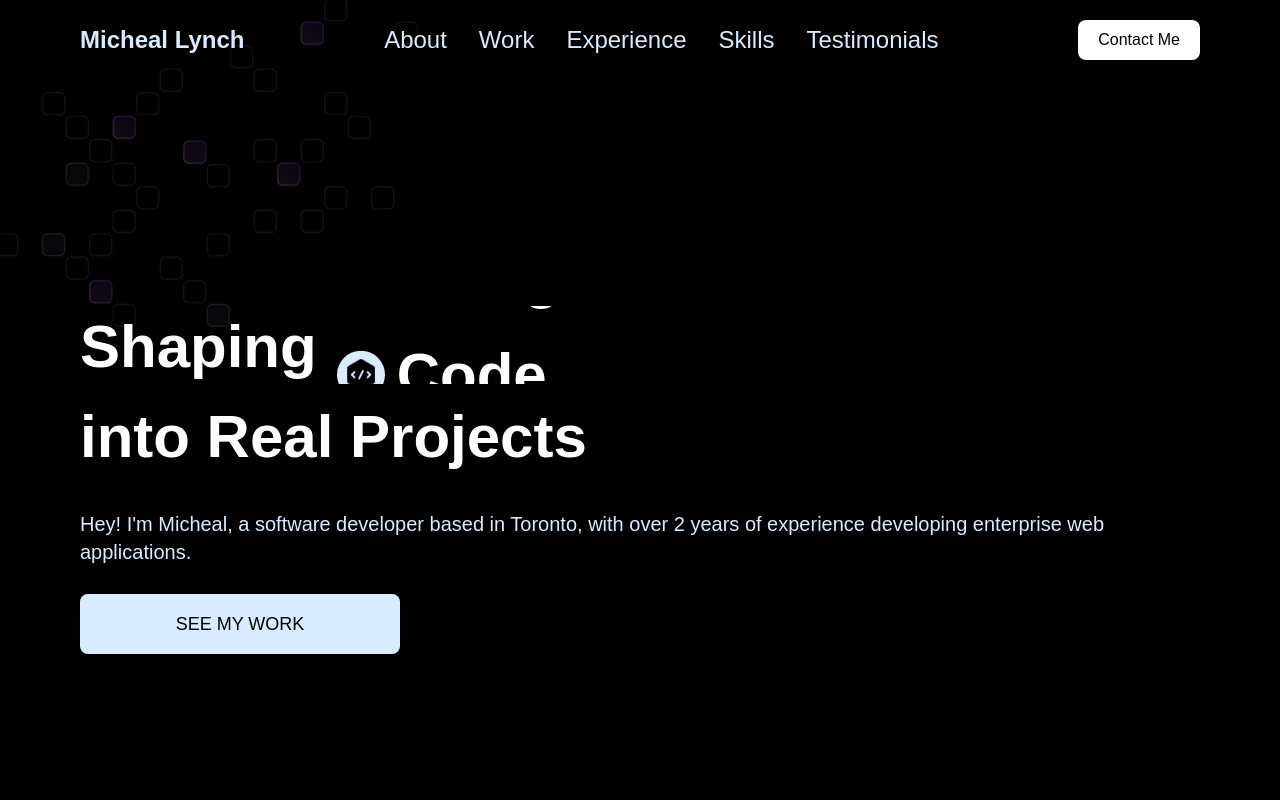
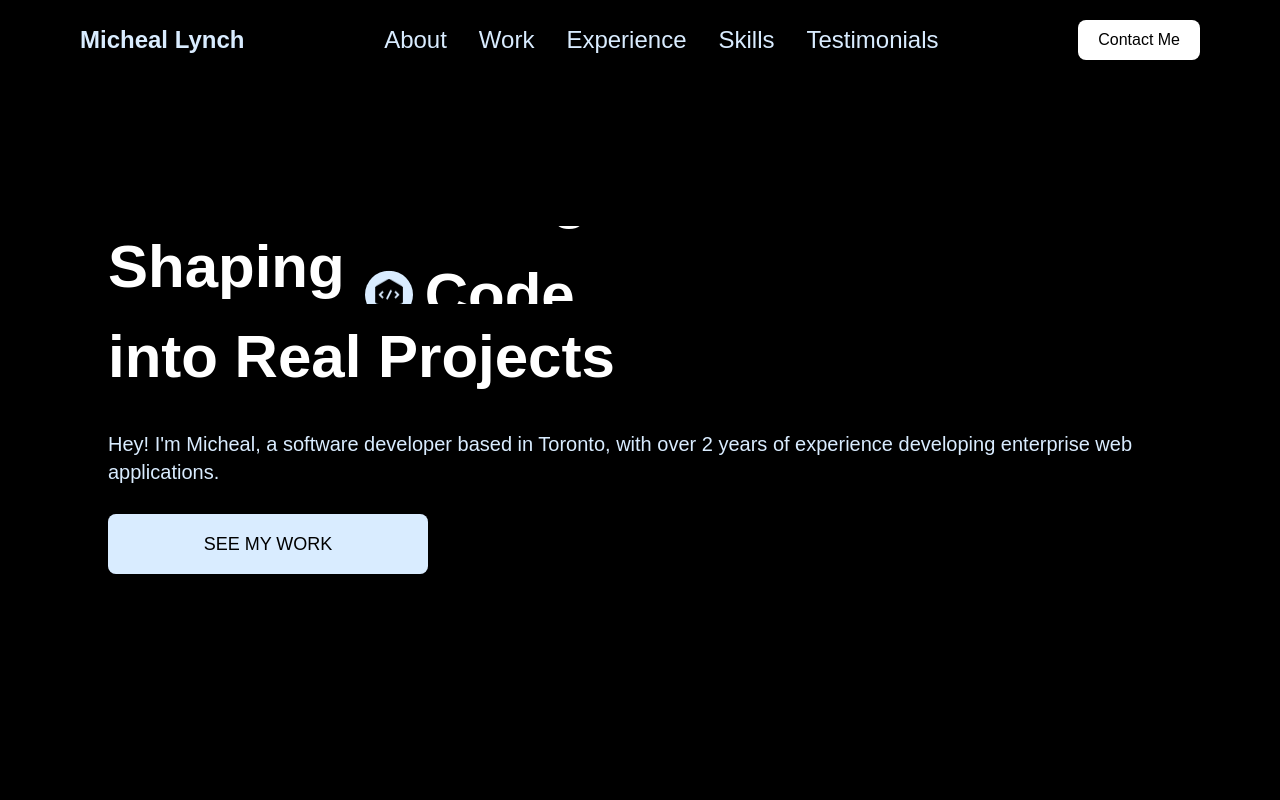
Before and after one commit to m-lynch91/mjl_portfolio, a React (Vite) app: page / in a window 1280 px wide. Shown: the top 800 px of the page. Built offline with nearby package versions, Linux system fonts and the light colour scheme; a web font is replaced by a local one.

Commit message:
initial style adjustments

```diff
--- a/src/index.css
+++ b/src/index.css
@@ -73,31 +73,31 @@ section {
   .grid-base {
     @apply grid grid-cols-1;
   }
-
   .grid-2-cols {
     @apply grid grid-cols-1 md:grid-cols-2 gap-6;
   }
-
   .grid-3-cols {
     @apply grid grid-cols-1 md:grid-cols-2 xl:grid-cols-3 gap-6;
   }
-
   .grid-3-cols-md-tight {
     @apply grid grid-cols-1 md:grid-cols-3 gap-5 md:gap-0;
   }
-
   .grid-4-cols {
     @apply grid grid-cols-1 md:grid-cols-2 xl:grid-cols-4 gap-7;
   }
-
   .grid-12-cols {
     @apply grid grid-cols-1 xl:grid-cols-12 gap-10;
   }
 
-  .hero-layout {
-    @apply relative z-10 xl:mt-20 mt-32 md:h-dvh h-[80vh] flex xl:items-center items-start justify-center;
+  .full-section {
+    @apply w-full h-screen items-center;
   }
 
+  .section-container {
+    @apply max-w-[1240px] w-full h-full mx-auto p-2 flex justify-center items-center
+  }
+
+  /* hero section styling */
   .hero-text {
     @apply flex flex-col justify-center md:text-[60px] text-[30px] font-semibold relative z-10 pointer-events-none;
     img {
@@ -116,6 +116,7 @@ section {
     @apply xl:w-[70%] w-full h-full min-h-[50vh] absolute xl:-top-20 top-24 xl:-right-20 right-0;
   }
 
+  /* navbar section styling */
   .navbar {
     @apply fixed w-full left-1/2 py-5 px-5 md:px-20 -translate-x-1/2 z-[100] transition-all duration-300 ease-in-out;
 
@@ -168,6 +169,7 @@ section {
     }
   }
 
+  /* app section styling */
   .app-showcase {
     @apply w-full mt-20 px-5 md:px-20 py-10 md:py-20 flex items-center justify-center;
 
@@ -246,10 +248,6 @@ section {
 
   .card-border {
     @apply border border-black-50 bg-black-100;
-  }
-
-  .marquee-item {
-    @apply md:w-40 w-32;
   }
 
   .timeline-wrapper {
@@ -408,34 +406,6 @@ section {
   );
 }
 
-/* marquee */
-.marquee {
-  width: 100dvw;
-  overflow: hidden;
-  position: relative;
-}
-.marquee-box {
-  display: flex;
-  align-items: center;
-  width: 200%;
-  height: 100%;
-  position: absolute;
-  overflow: hidden;
-  animation: marquee 60s linear infinite;
-}
-.marquee-item {
-  float: left;
-}
-@keyframes marquee {
-  0% {
-    left: 0;
-  }
-  100% {
-    left: -100%;
-  }
-}
-/* marquee end */
-
 .card {
   --start: 0;
   position: relative;
--- a/src/sections/hero.tsx
+++ b/src/sections/hero.tsx
@@ -22,13 +22,8 @@ const Hero = () => {
   });
 
   return (
-    <section id="hero" className="relative overflow-hidden">
-      <div className="absolute top-0 left-0 z-10">
-        <img src="/images/bg.png" alt="background"></img>
-      </div>
-
-      <div className="hero-layout">
-        {/* LEFT SIDE: hero content */}
+    <section id="hero" className="full-section">
+      <div className="section-container">
         <header className="flex flex-col justify-center md:w-full w-screen md:px-20 px-5">
           <div className="flex flex-col gap-7">
             <div className="hero-text">
@@ -66,11 +61,7 @@ const Hero = () => {
             />
           </div>
         </header>
-
-        {/* RIGHT SIDE: */}
       </div>
-
-      <AnimmatedCounter />
     </section>
   );
 };
```
